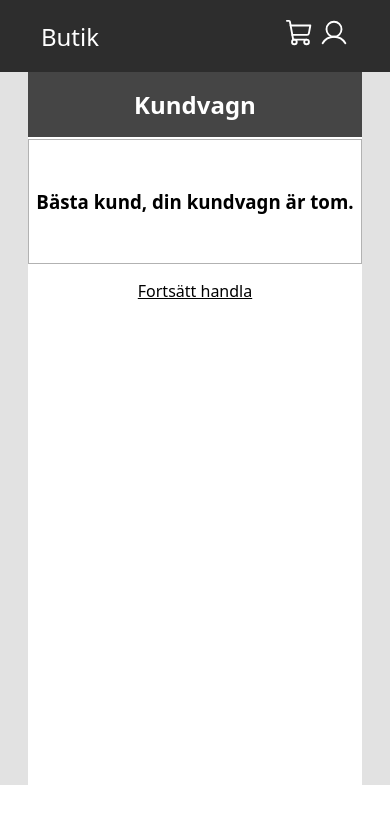
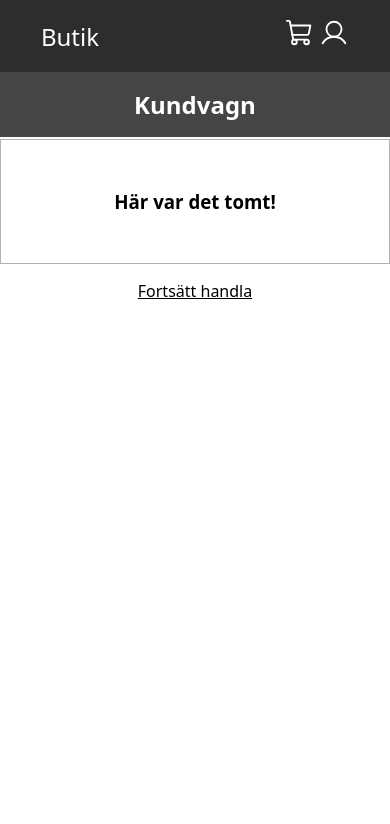
Before and after one commit to sebbejuh/Frontend-Webshop, a React app: page /webshop-ts/cart in a window 390 px wide. Shown: the top 824 px of the page. Built offline with nearby package versions, Linux system fonts and the light colour scheme; the HTML template or start-up script is replaced by a standard one.

Commit message:
cart css fixes

```diff
--- a/src/assets/_cart.scss
+++ b/src/assets/_cart.scss
@@ -3,6 +3,7 @@
   display: flex;
   flex-direction: column;
   align-items: center;
+  height: 95vh;
 
   h1 {
     background: #454545;
@@ -83,6 +84,12 @@
   }
 }
 
+@media (max-width: 650px) {
+  .cart-item {
+    min-width: 100vw;
+  }
+}
+
 .cart-product-text {
 
   h3,
--- a/src/views/Cart.tsx
+++ b/src/views/Cart.tsx
@@ -41,7 +41,7 @@ const Cart = () => {
           <button onClick={() => addToOrder()}> Beställ </button>
         </div>//else
         : <li className='cart-item'>
-          <h3>Bästa kund, din kundvagn är tom.</h3>
+          <h3 className="empty-cart-h3">Här var det tomt!  </h3>
           </li>}
       <Link className="shop-link" to='/webshop-ts/'>Fortsätt handla</Link>
     </section>
```
Also changed, not shown: 1 other file (tests, documents, lock files or other folders).
